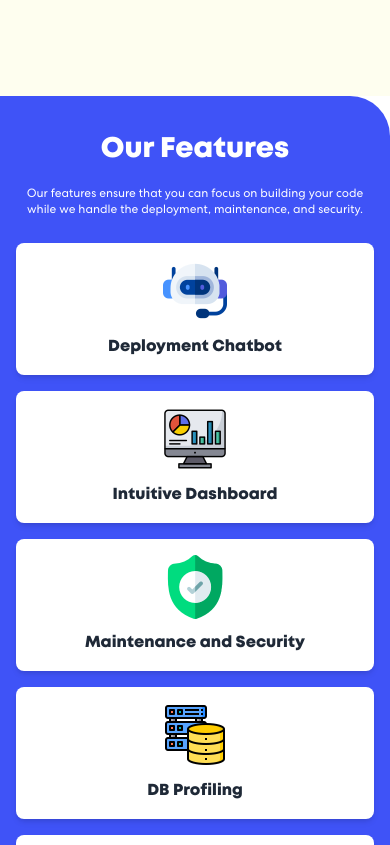
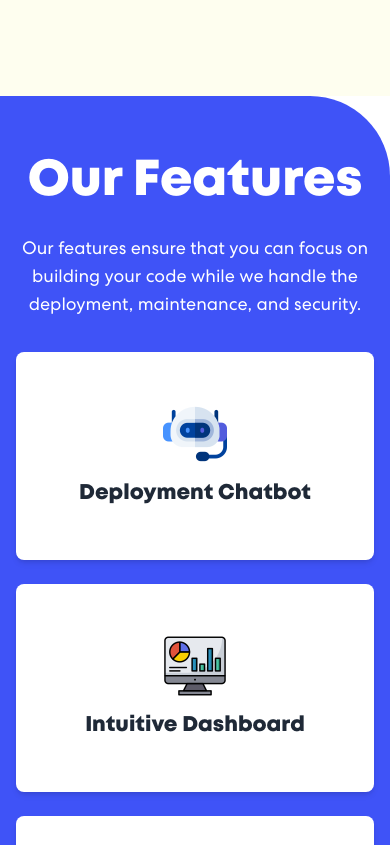
Before and after one commit to Avinier/SuperServerAI-LandingPage, a React (Vite) app: page / in a window 390 px wide. Shown: the part 820-1665 px from the top of the page. Built offline with nearby package versions, Linux system fonts and the light colour scheme.

Commit message:
Update Features.jsx

```diff
--- a/src/components/Features.jsx
+++ b/src/components/Features.jsx
@@ -2,20 +2,20 @@ import React, { useEffect, useRef, useState } from "react";
 
 const FeatureCard = ({ feature, index, visibleFeatures }) => (
   <div
-    className={`bg-white rounded-lg shadow-md overflow-hidden h-auto sm:h-52 transition-all duration-300 ease-in-out transform hover:-translate-y-1 hover:shadow-lg ${
+    className={`bg-white rounded-lg shadow-md overflow-hidden h-52 transition-all duration-300 ease-in-out transform hover:-translate-y-1 hover:shadow-lg ${
       visibleFeatures.includes(index) ? "animate-fadeInUp" : "opacity-0"
     }`}
   >
     <div className="p-4 h-full flex flex-col relative group">
       <div className="flex flex-col items-center justify-center h-full transition-all duration-300 ease-in-out group-hover:opacity-0">
         <div className="mb-3 text-primary text-3xl">{feature.icon}</div>
-        <h3 className="font-semibold text-base sm:text-lg font-heading text-center text-gray-800">
+        <h3 className="font-semibold text-xl font-heading text-center text-gray-800">
           {feature.title}
         </h3>
       </div>
 
       <div className="absolute inset-0 p-4 flex items-center justify-center bg-secondary cursor-pointer text-white opacity-0 transition-opacity duration-300 ease-in-out group-hover:opacity-100">
-        <p className="text-center font-body text-sm sm:text-base lg:text-lg">{feature.description}</p>
+        <p className="text-center font-body text-lg">{feature.description}</p>
       </div>
     </div>
   </div>
@@ -25,35 +25,35 @@ const Features = () => {
   const features = [
     {
       icon: (
-        <img src="/images/chatbot.png" alt="Deployment Chatbot" className="w-16 h-16 sm:w-24 sm:h-24 mx-auto" />
+        <img src="/images/chatbot.png" alt="Deployment Chatbot" className="w-16 h-16 mx-auto" />
       ),
       title: "Deployment Chatbot",
       description: "Deploy your code with ease using our AI-powered chatbot."
     },
     {
       icon: (
-        <img src="/images/dashboard.png" alt="Intuitive Dashboard" className="w-16 h-16 sm:w-24 sm:h-24 mx-auto" />
+        <img src="/images/dashboard.png" alt="Intuitive Dashboard" className="w-16 h-16 mx-auto" />
       ),
       title: "Intuitive Dashboard",
       description: "Manage your code and gain AI-driven insights through our intuitive dashboard."
     },
     {
       icon: (
-        <img src="/images/shield.png" alt="Maintenance and Security" className="w-16 h-16 sm:w-24 sm:h-24 mx-auto" />
+        <img src="/images/shield.png" alt="Maintenance and Security" className="w-16 h-16 mx-auto" />
       ),
       title: "Maintenance and Security",
       description: "Enjoy continuous security monitoring and automated maintenance of your code."
     },
     {
       icon: (
-        <img src="/images/database-storage.png" alt="DB Profiling" className="w-16 h-16 sm:w-24 sm:h-24 mx-auto" />
+        <img src="/images/database-storage.png" alt="DB Profiling" className="w-16 h-16 mx-auto" />
       ),
       title: "DB Profiling",
       description: "Optimize your database performance with our advanced DB profiling feature."
     },
     {
       icon: (
-        <img src="/images/cloud.png" alt="Enterprise-Grade Cloud Management" className="w-16 h-16 sm:w-24 sm:h-24 mx-auto" />
+        <img src="/images/cloud.png" alt="Enterprise-Grade Cloud Management" className="w-16 h-16 mx-auto" />
       ),
       title: "Enterprise-Grade Cloud Management",
       description: "Focus on your code while we manage your cloud infrastructure at an enterprise level."
@@ -96,19 +96,27 @@ const Features = () => {
   }, [animationStarted]);
 
   return (
-    <section className="py-8 sm:py-12 relative bg-primary overflow-hidden rounded-tr-[40px] sm:rounded-tr-[80px] rounded-br-[40px] sm:rounded-br-[80px]">
+    <section className="py-12 relative bg-primary overflow-hidden rounded-tr-[80px] rounded-br-[80px]">
       <div className="container mx-auto px-4 relative z-10" ref={containerRef}>
-        <h2 className="text-2xl sm:text-3xl md:text-4xl font-heading text-center text-white mb-4">
+        <h2 className="text-4xl md:text-5xl font-heading text-center text-white mb-4">
           Our Features
         </h2>
-        <p className="text-xs sm:text-sm md:text-base lg:text-lg mb-6 sm:mb-8 text-center font-body text-white max-w-2xl mx-auto">
+        <p className="text-lg md:text-xl lg:text-2xl mb-8 text-center font-body text-white max-w-3xl mx-auto">
           Our features ensure that you can focus on building your code while we handle the deployment, maintenance, and security.
         </p>
-        <div className="grid grid-cols-1 gap-4 sm:gap-6 w-full sm:w-[90%] lg:w-[75%] mx-auto">
-          {/* All cards in a single column layout for mobile, then grid for larger screens */}
-          <div className="grid grid-cols-1 sm:grid-cols-2 lg:grid-cols-3 gap-4 sm:gap-6">
-            {features.map((feature, index) => (
+        <div className="grid grid-cols-1 gap-6 lg:w-[75%] mx-auto">
+          {/* Top row with 3 cards */}
+          <div className="grid grid-cols-1 sm:grid-cols-2 lg:grid-cols-3 gap-6">
+            {features.slice(0, 3).map((feature, index) => (
               <FeatureCard key={index} feature={feature} index={index} visibleFeatures={visibleFeatures} />
+            ))}
+          </div>
+          {/* Bottom row with 2 centered cards */}
+          <div className="flex justify-center gap-6">
+            {features.slice(3, 5).map((feature, index) => (
+              <div key={index + 3} className="w-full sm:w-1/2 lg:w-1/3">
+                <FeatureCard feature={feature} index={index + 3} visibleFeatures={visibleFeatures} />
+              </div>
             ))}
           </div>
         </div>
```
